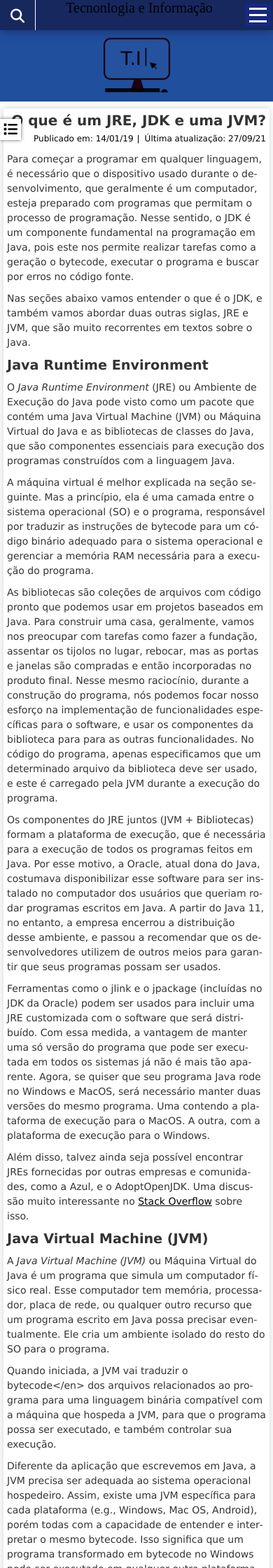
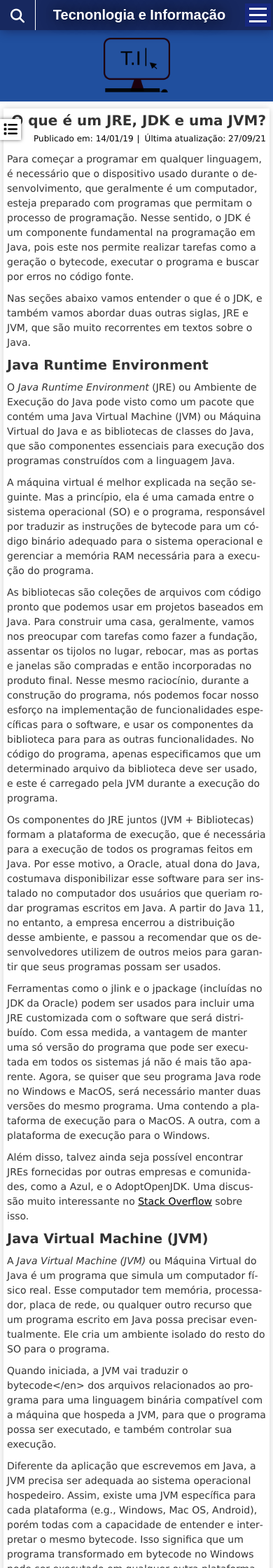
Before and after one commit to Quas1Dev/QuasiDev, a Jekyll site: the page built from _posts/2019-01-14-java-jre-and-jdk-ptbr.md, in a window 390 px wide. Shown: the top 2240 px of the page at 70% size. Built offline with Jekyll 4.4.1, drawn with Linux system fonts in a browser that asks for light colours; nearby versions of some CDN libraries; comment, search, counter and statistics services are not loaded.

Commit message:
Styling to adjust the changes on markup.

```diff
--- a/assets/css/original/general-style.css
+++ b/assets/css/original/general-style.css
@@ -148,7 +148,8 @@
 }
 
 /* END BUTTON THAT HIDES THE SEARCH-BOX */
-#pg-head h1 {
+#pg-head #site-title {
+  display: block;
   font: bold 1rem "Microsoft JhengHei", sans-serif;
   color: #fff;
   -webkit-user-select: none;
@@ -494,7 +495,7 @@
     margin: 10px auto;
   }
 
-  #pg-head h1 {
+  #pg-head #site-title{
     top: 0;
     transform: none;
     margin: 10px auto;
--- a/assets/scripts/sources/general-script.js
+++ b/assets/scripts/sources/general-script.js
@@ -55,7 +55,7 @@
         threshold: 0,
         // This will trigger the image load before its containing element reaches
         // its actual border.
-        rootMargin: "20px",
+        rootMargin: "100px",
         root: null
     })
 
```
Also changed, not shown: assets/css/general-style.min.css, assets/scripts/general-script.min.js, 2 other files.
